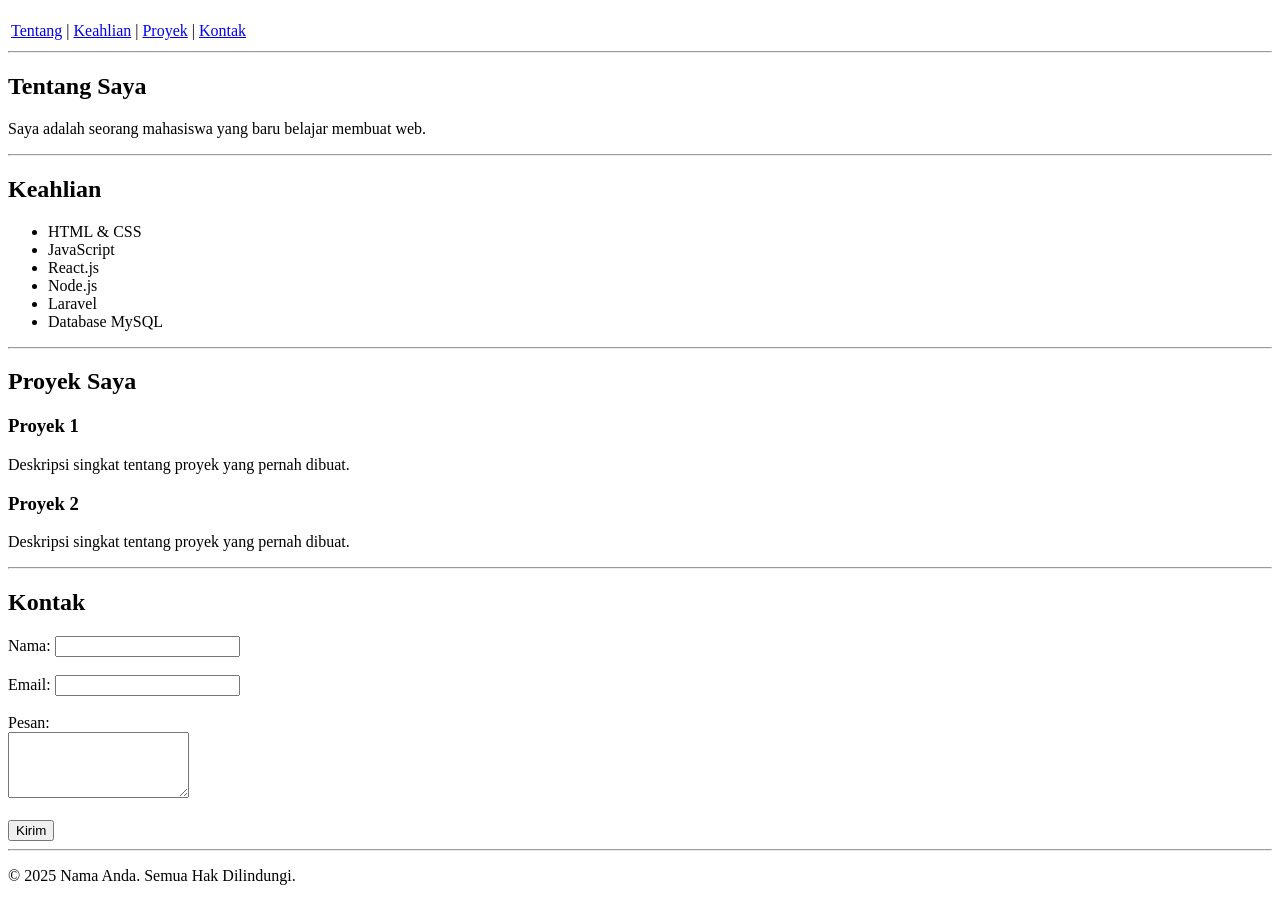
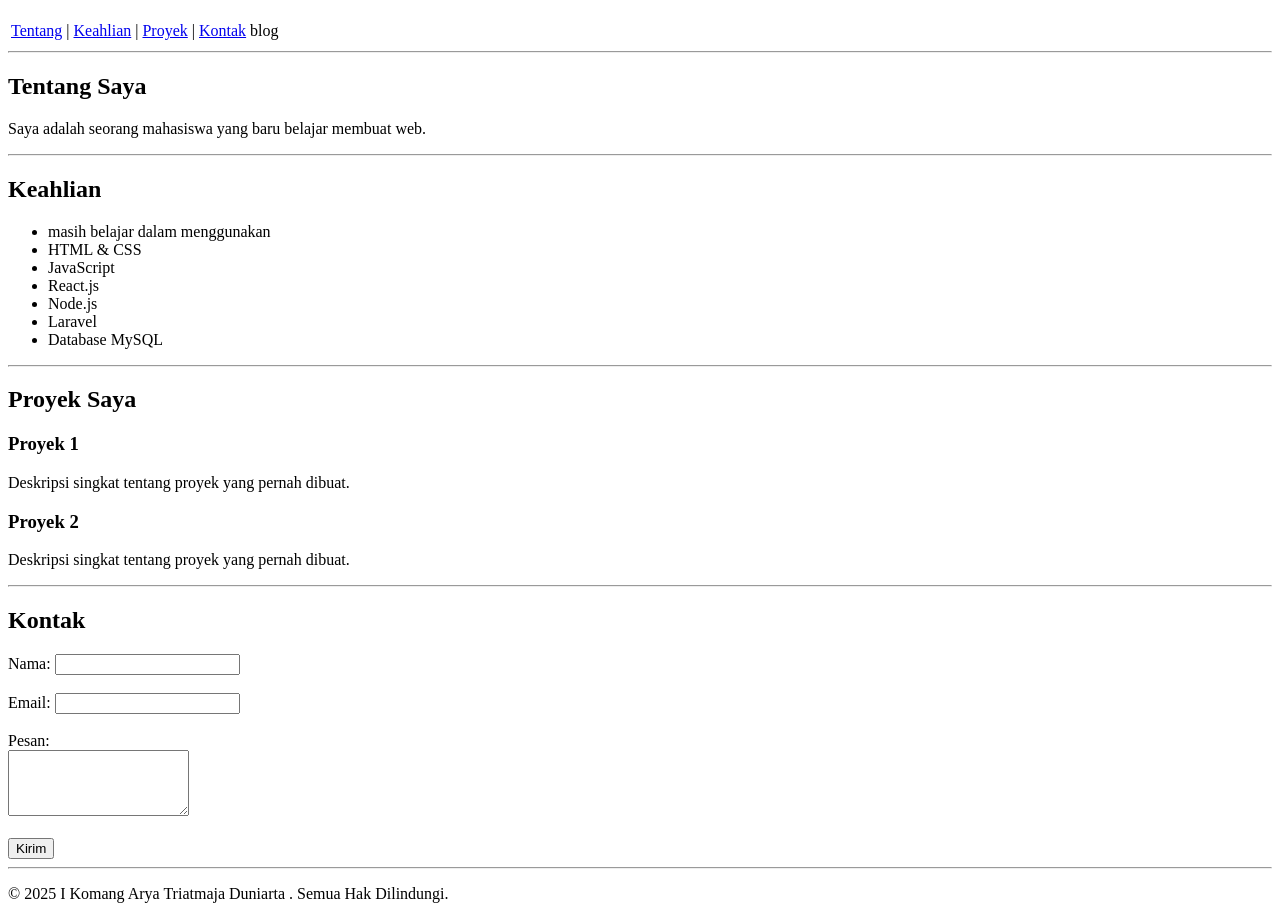
Before and after one commit to Mangarya2D/fortofolio, a plain HTML site: page index.html in a window 1280 px wide. Shown: the part 61-980 px from the top of the page. Drawn offline with Linux system fonts and the light colour scheme.

Commit message:
menambahkan halaman blog

```diff
--- a/index.html
+++ b/index.html
@@ -17,6 +17,8 @@
                     <td><a href="#skills">Keahlian</a> |</td>
                     <td><a href="#projects">Proyek</a> |</td>
                     <td><a href="#contact">Kontak</a></td>
+                    <td><a herf= "blog.html">blog</a></td>
+
                 </tr>
             </table>
         </nav>
@@ -34,6 +36,7 @@
     <section id="skills">
         <h2>Keahlian</h2>
         <ul>
+            <li> masih belajar  dalam menggunakan  </li>
             <li>HTML & CSS</li>
             <li>JavaScript</li>
             <li>React.js</li>
@@ -78,7 +81,7 @@
     <hr>
 
     <footer>
-        <p>&copy; 2025 Nama Anda. Semua Hak Dilindungi.</p>
+        <p>&copy; 2025 I Komang Arya Triatmaja Duniarta . Semua Hak Dilindungi.</p>
     </footer>
 
 </body>
```
